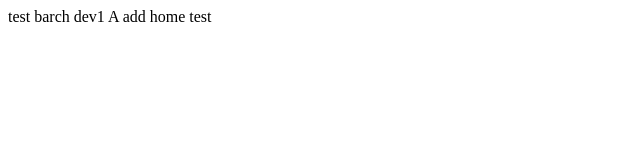
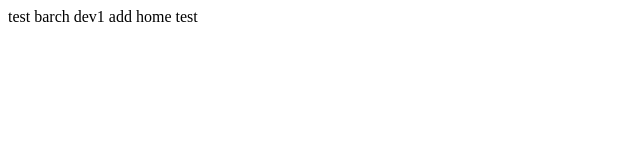
Before and after one commit to honeyopp/mytest, a plain HTML site: page home/home.html in a window 1280 px wide. Shown: the full height of the page, 0-640 px from the left. Drawn offline with Linux system fonts and the light colour scheme.

Commit message:
add file

```diff
--- a/home/home.html
+++ b/home/home.html
@@ -1,5 +1,3 @@
 test barch dev1
 <html>
-<!htk>A
-
 add home test
```
